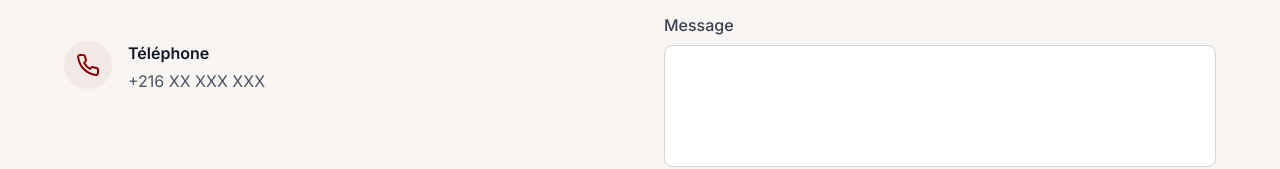
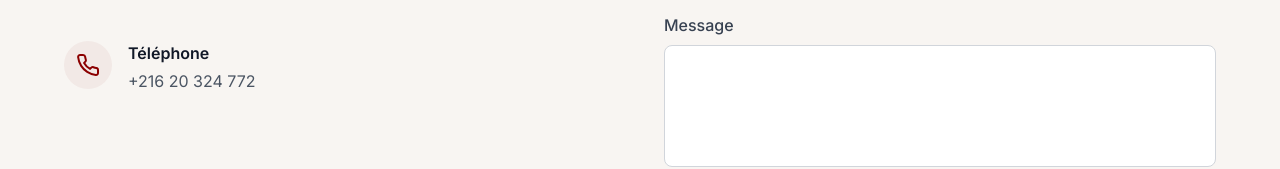
Before and after one commit to Useradel07/le_charme_floral, a React (Vite) app: page / in a window 1280 px wide. Shown: the part 4774-4943 px from the top of the page. Built offline with nearby package versions, Linux system fonts and the light colour scheme.

Commit message:
Update Contact.tsx ,add number

```diff
--- a/src/components/Contact.tsx
+++ b/src/components/Contact.tsx
@@ -101,7 +101,7 @@ export default function Contact() {
                 </div>
                 <div>
                   <h4 className="font-semibold text-gray-900 mb-1 group-hover:text-[#8B0000] transition-colors">Téléphone</h4>
-                  <p className="text-gray-600">+216 XX XXX XXX</p>
+                  <p className="text-gray-600">+216 20 324 772</p>
                 </div>
               </a>
             </div>
```
